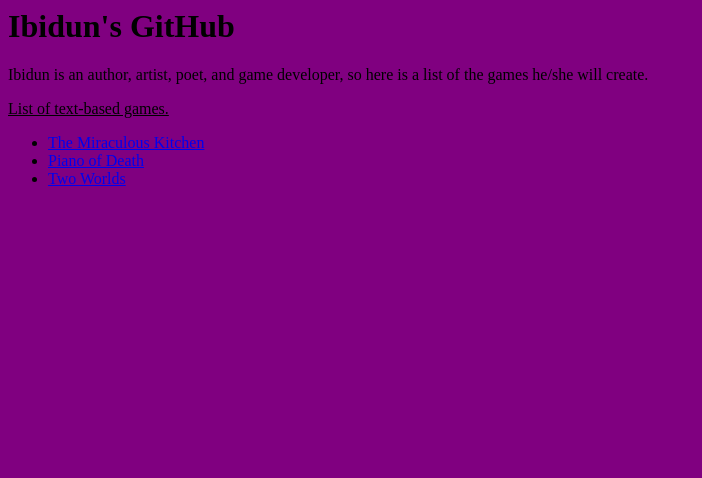
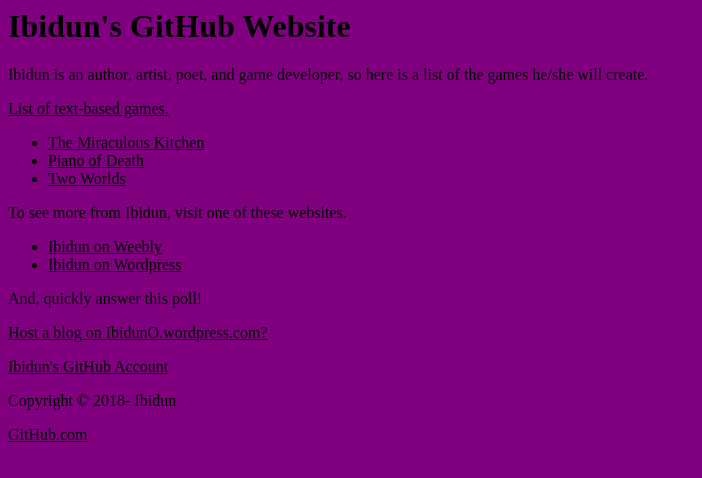
Before and after one commit to IbidunO/ibiduno.github.io, a plain HTML site: page index.html in a window 1280 px wide. Shown: the whole page, without its empty margins (0-702 px from the left). Drawn offline with Linux system fonts and the light colour scheme.

Commit message:
Update index.html

```diff
--- a/index.html
+++ b/index.html
@@ -1,10 +1,20 @@
 <html>
 <body style="background-color:purple;">
-<h1><font face="Sofia">Ibidun's GitHub</font></h1>
+<h1><font face="Sofia">Ibidun's GitHub Website</font></h1>
 <p><font face="Times New Roman">Ibidun is an author, artist, poet, and game developer, so here is a list of the games he/she will create.</p>
 <p><u>List of text-based games.</u></p>
 <ul>
-<li><a href="https://github.com/IbidunO/The-Miraculous-Kitchen">The Miraculous Kitchen</a></li>
-<li><a href="https://github.com/IbidunO/Piano-of-Death">Piano of Death</a></li>
-<li><a href="https://github.com/IbidunO/Two-Worlds">Two Worlds</a></li>
+<li><a href="https://github.com/IbidunO/The-Miraculous-Kitchen" style="color: #000000">The Miraculous Kitchen</a></li>
+<li><a href="https://github.com/IbidunO/Piano-of-Death" style="color: #000000">Piano of Death</a></li>
+<li><a href="https://github.com/IbidunO/Two-Worlds" style="color: #000000">Two Worlds</a></li>
 </ul>
+<p>To see more from Ibidun, visit one of these websites.</p>
+<ul>
+<li><a href="http://ibidun.weebly.com" style="color: #000000">Ibidun on Weebly</a></li>
+<li><a href="https://ibiduno.wordpress.com" style="color: #000000">Ibidun on Wordpress</a></li>
+</ul>
+<p>And, quickly answer this poll!</p>
+<p><a href="http://pollmaker.vote/p/7SWZB5K7" style="color: #000000">Host a blog on IbidunO.wordpress.com?</a></p>
+<footer><p><a href="https://github.com/IbidunO" style="color: #000000">Ibidun's GitHub Account</a></p>
+<p>Copyright © 2018- Ibidun</p>
+<p><a href="https://github.com" style="color: #000000">GitHub.com</a></p>
```
